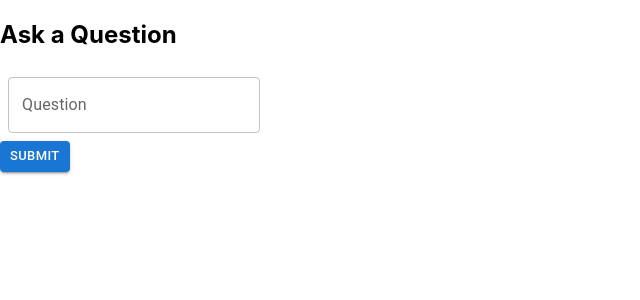
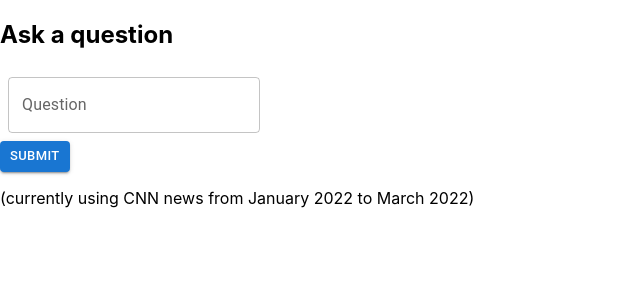
Before and after one commit to cindyhu2023/news-q-and-a, a React (Create React App) app in the folder web/: page / in a window 1280 px wide. Shown: the top 300 px of the page, without its empty margins (0-640 px from the left). Built offline with nearby package versions, Linux system fonts and the light colour scheme.

Commit message:
add text to web

```diff
--- a/web/src/App.js
+++ b/web/src/App.js
@@ -1,7 +1,7 @@
 import Question from './Question';
 import TestResponse from './TestResponse';
 import TestResponse2 from './TestResponse2';
-import { BrowserRouter as Router, Route, Switch, Routes } from 'react-router-dom';
+import { BrowserRouter as Router, Route, Routes } from 'react-router-dom';
 
 function App() {
   return (
--- a/web/src/Question.js
+++ b/web/src/Question.js
@@ -1,6 +1,5 @@
 import React, { useState } from 'react';
 import Box from '@mui/material/Box';
-import Input from '@mui/material/Input';
 import { Button } from '@mui/material';
 import TextField from '@mui/material/TextField';
 
@@ -33,7 +32,7 @@ function Question() {
 
     return (
         <div>
-            <h2>Ask a Question</h2>
+            <h2>Ask a question</h2>
             <Box
                 component="form"
                 sx={{
@@ -54,6 +53,7 @@ function Question() {
 
             </Box>
             <Button variant="contained" onClick={handleSubmit} size="small">Submit</Button>
+            <p>(currently using CNN news from January 2022 to March 2022)</p>
             {question && <div>
                 <h2>Question: </h2>
                 <p>{question}</p>
--- a/web/src/TestResponse.js
+++ b/web/src/TestResponse.js
@@ -1,12 +1,12 @@
 // a react component that displays questions and responses from responses.json
-import React, { useState, useEffect } from 'react';
+import React from 'react';
 // import data from './test_response/responses.json';
 import test1 from './test_response/responses.json';
 import test2 from './test_response/responses_reader_roberta-base-squad2.json';
 import test3 from './test_response/responses_retriever_reader.json';
 import test4 from './test_response/responses_reader_distilled.json';
 import test5 from './test_response/responses_open_ai.json';
-import { Table, TableBody, TableCell, TableContainer, TableHead, TableRow, Paper, Tab } from '@mui/material';
+import { Table, TableBody, TableCell, TableContainer, TableHead, TableRow, Paper } from '@mui/material';
 
 const tests = [
     {
--- a/web/src/TestResponse2.js
+++ b/web/src/TestResponse2.js
@@ -1,5 +1,5 @@
 // a react component that displays questions and responses from responses.json
-import React, { useState, useEffect } from 'react';
+import React, { useEffect } from 'react';
 // import data from './test_response/responses.json';
 import test1 from './test_response_2/plain_3_openai.json';
 import test2 from './test_response_2/embedding_5_openai.json';
@@ -8,7 +8,7 @@ import test4 from './test_response_2/plain_10_roberta.json';
 import test5 from './test_response_2/embedding_10_roberta.json';
 import test6 from './test_response_2/embedding_10_distilbert.json';
 
-import { Table, TableBody, TableCell, TableContainer, TableHead, TableRow, Paper, Tab } from '@mui/material';
+import { Table, TableBody, TableCell, TableContainer, TableHead, TableRow, Paper } from '@mui/material';
 
 const tests = [
     {
```
